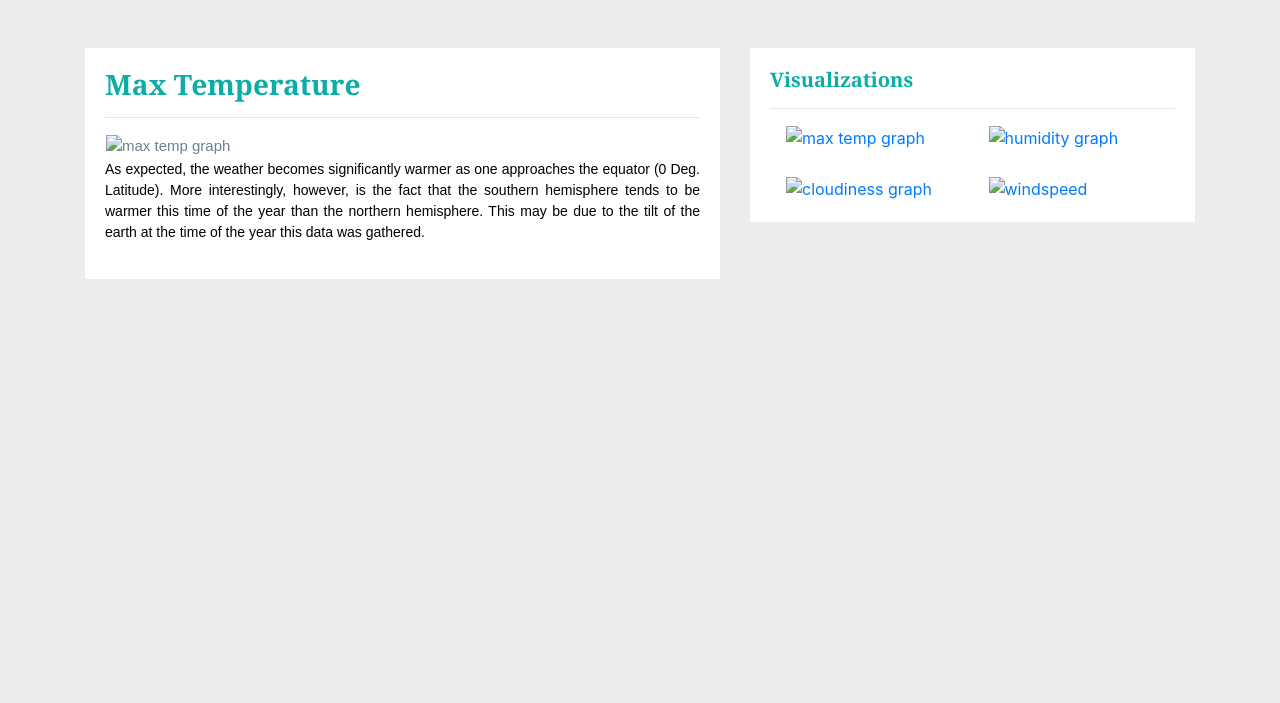
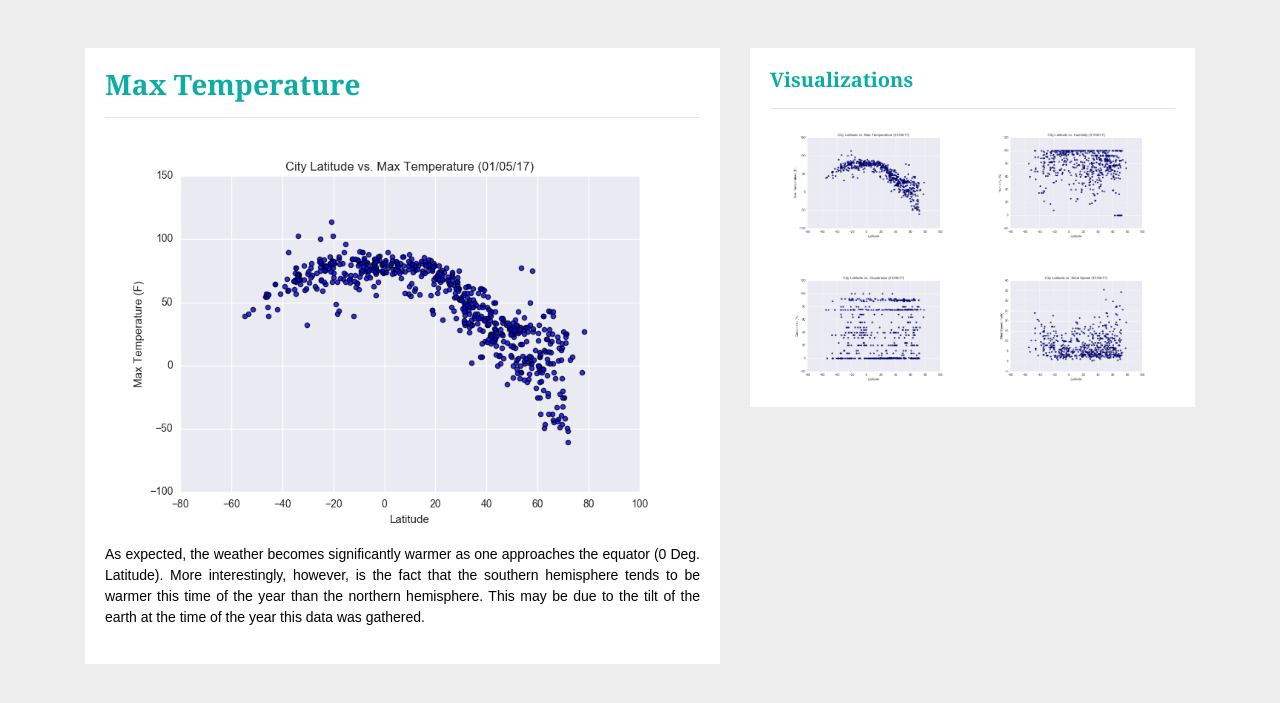
Before and after one commit to imdanielleho/Web-Design-Challenge, a plain HTML site: page maxtemp.html in a window 1280 px wide. Shown: the part 57-760 px from the top of the page. Drawn offline with nearby package versions, Linux system fonts and the light colour scheme.

Commit message:
Update maxtemp.html

```diff
--- a/maxtemp.html
+++ b/maxtemp.html
@@ -48,7 +48,7 @@
         <div class="intro-left">
         <h3>Max Temperature</h3>
         <hr>
-        <img src="Fig1.png" class="float-left" alt="max temp graph" width="100%">
+        <img src="Resources/assets/images/Fig1.png" class="float-left" alt="max temp graph" width="100%">
         <p>As expected, the weather becomes significantly warmer as one approaches the equator (0 Deg. Latitude). More interestingly, however, is the fact that the southern hemisphere tends to be warmer this time of the year than the northern hemisphere. This may be due to the tilt of the earth at the time of the year this data was gathered.</p>
         </div>
     </div>
@@ -59,18 +59,18 @@
         <div class="container">
             <div class="row">
               <div class="col">
-              <a href="maxtemp.html"><img src="Fig1.png" alt="max temp graph" width="100%"></a>
+              <a href="maxtemp.html"><img src="Resources/assets/images/Fig1.png" alt="max temp graph" width="100%"></a>
               </div>
               <div class="col">
-              <a href="humidity.html"><img src="Fig2.png" alt="humidity graph" width="100%"></a>
+              <a href="humidity.html"><img src="Resources/assets/images/Fig2.png" alt="humidity graph" width="100%"></a>
               </div>
               <div class="w-100"></div>
               <br>
               <div class="col">
-              <a href="cloudiness.html"><img src="Fig3.png" alt="cloudiness graph" width="100%"></a>
+              <a href="cloudiness.html"><img src="Resources/assets/images/Fig3.png" alt="cloudiness graph" width="100%"></a>
               </div>
               <div class="col">
-              <a href="windspeed.html"><img src="Fig4.png" alt="windspeed" width="100%"></a>
+              <a href="windspeed.html"><img src="Resources/assets/images/Fig4.png" alt="windspeed" width="100%"></a>
               </div>
             </div>
           </div>
```
